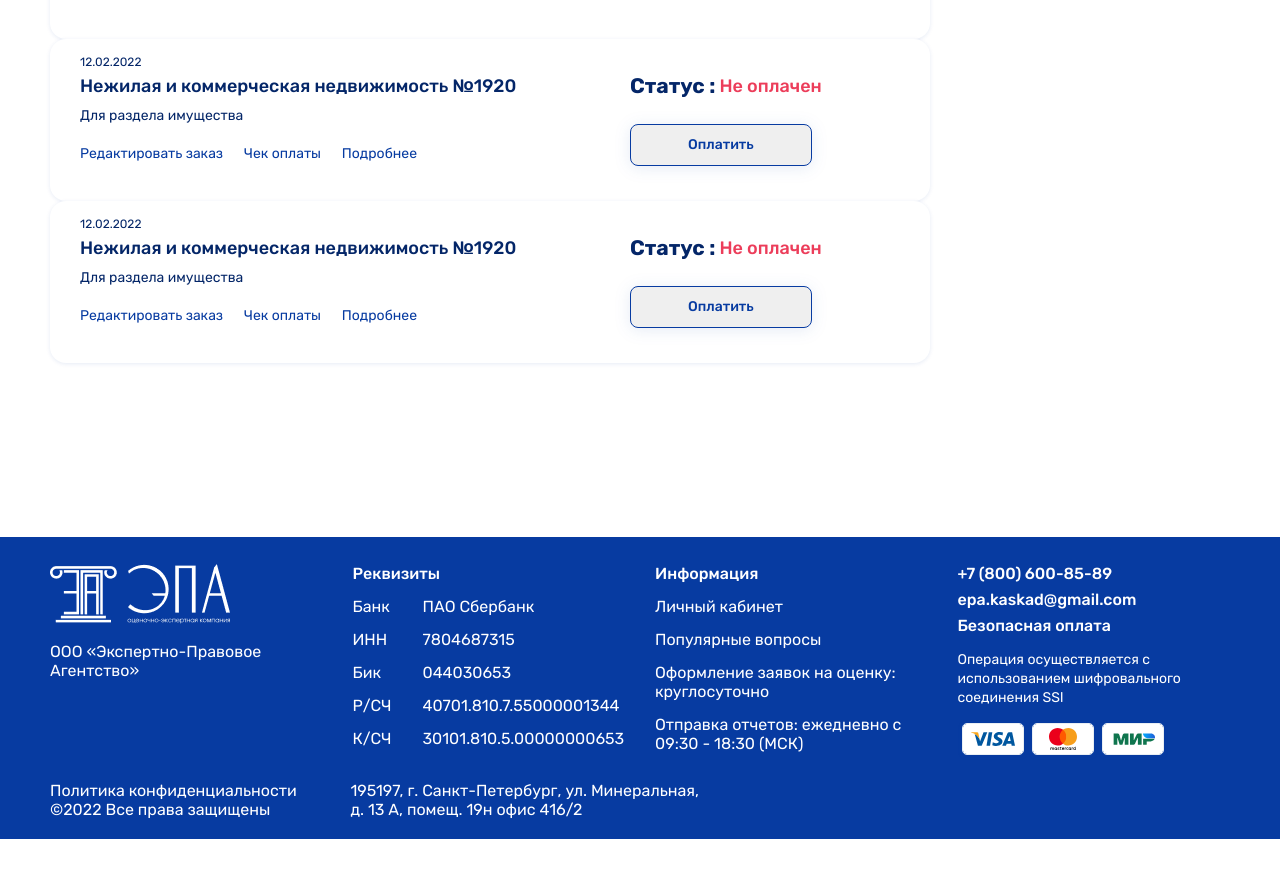
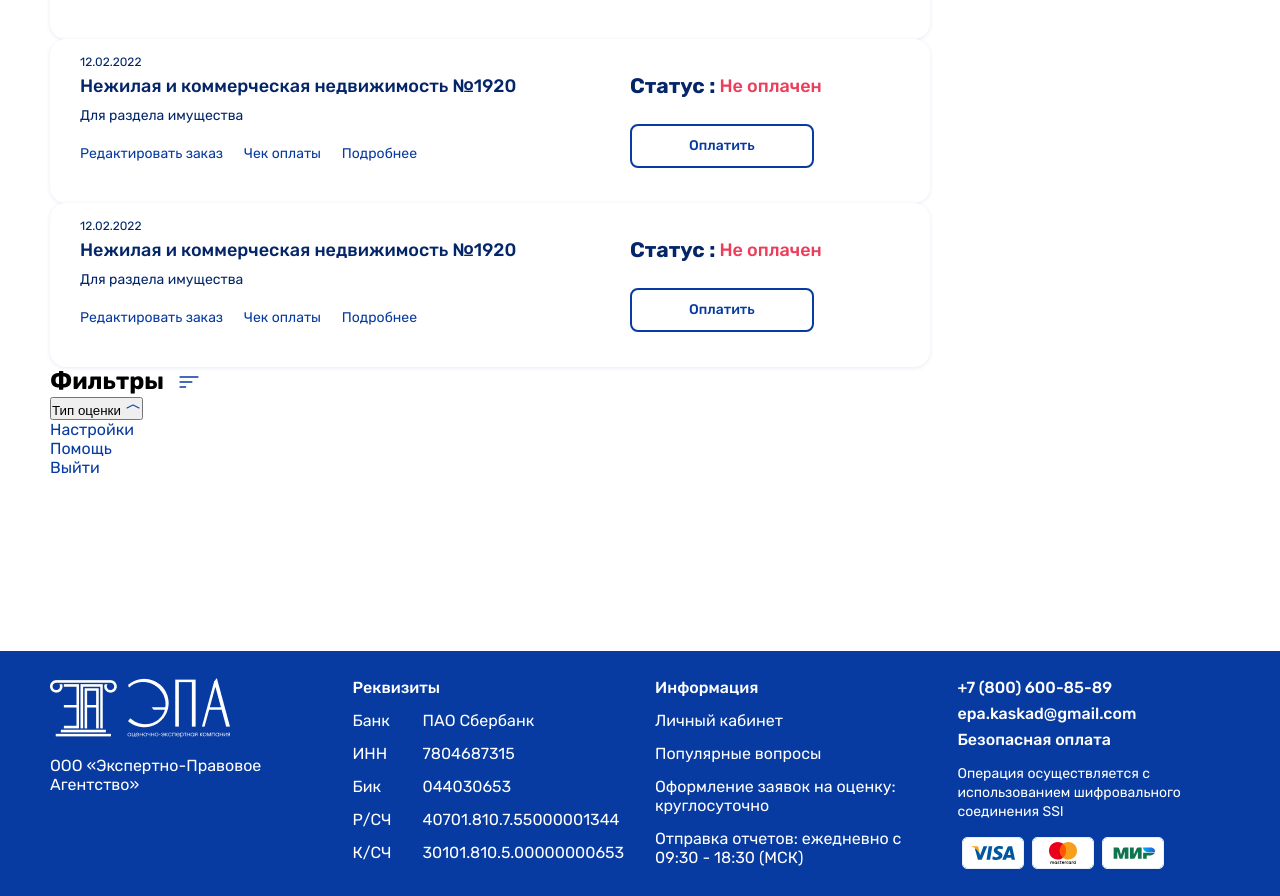
Before and after one commit to sardorkhayitmuradov/Expert-Legal-Agency, a React (Create React App) app: page /profile2 in a window 1280 px wide. Shown: the part 1311-2207 px from the top of the page. Before the commit the page ends 2150 px from the top, so only its background shows below. Built offline with nearby package versions, Linux system fonts and the light colour scheme.

Commit message:
profile filter chala

```diff
--- a/src/Pages/profile2/Profile2.jsx
+++ b/src/Pages/profile2/Profile2.jsx
@@ -1,67 +1,68 @@
-import React from 'react';
-import ProfileHeader from '../../components/ProfileHeader/ProfileHeader';
-import Notorious from '../../components/Notorious/Notorious';
-import Footer from '../../components/Footer/Footer';
-import Input from '../../components/Input/Input';
-import error from '../../assets/images/main/error.svg';
-import './Profile2.css';
-import Status from '../../components/Status/Status';
-import MyOrder from '../../components/My Order/MyOrder';
+import React from "react";
+import ProfileHeader from "../../components/ProfileHeader/ProfileHeader";
+import Notorious from "../../components/Notorious/Notorious";
+import Footer from "../../components/Footer/Footer";
+import Input from "../../components/Input/Input";
+import error from "../../assets/images/main/error.svg";
+import "./Profile2.css";
+import Status from "../../components/Status/Status";
+import MyOrder from "../../components/My Order/MyOrder";
+import Filter from "../../components/Filter/Filter";
 
 const Profile2 = () => {
   return (
     <>
       <ProfileHeader />
-      <main className='main'>
-        <section className='profile-section'>
-          <div className='profile2-container'>
-            <div className='profile2-wrapper'>
+      <main className="main">
+        <section className="profile-section">
+          <div className="profile2-container">
+            <div className="profile2-wrapper">
               <Notorious
-                label={'У вас нет привязки к Нотариусу'}
+                label={"У вас нет привязки к Нотариусу"}
                 image={error}
                 desc={
-                  'Найдите своего нотариуса в нашей системе, чтобы автоматически передавать результаты оценок. Повторная отправка не потребуется.'
+                  "Найдите своего нотариуса в нашей системе, чтобы автоматически передавать результаты оценок. Повторная отправка не потребуется."
                 }
-                buttonName={'Поиск Нотариуса'}
+                buttonName={"Поиск Нотариуса"}
               />
-              <div className='profile2-wrapper_right'>
-                <div className='profile2-wrapper_input'>
+              <div className="profile2-wrapper_right">
+                <div className="profile2-wrapper_input">
                   <Input
-                    labelName={'ФИО нотариуса'}
-                    inputType={'text'}
-                    inputId={'userFIO'}
-                    placeholder={'Иванов Иван Иванович'}
-                    descValue={'uft_pole_name'}
+                    labelName={"ФИО нотариуса"}
+                    inputType={"text"}
+                    inputId={"userFIO"}
+                    placeholder={"Иванов Иван Иванович"}
+                    descValue={"uft_pole_name"}
                     question={false}
                   />
                 </div>
-                <div className='profile2-wrapper_input'>
+                <div className="profile2-wrapper_input">
                   <Input
-                    labelName={'Email'}
-                    inputType={'email'}
-                    inputId={'userEmail'}
-                    placeholder={'example@gmail.com'}
-                    descValue={'uft_pole_name'}
+                    labelName={"Email"}
+                    inputType={"email"}
+                    inputId={"userEmail"}
+                    placeholder={"example@gmail.com"}
+                    descValue={"uft_pole_name"}
                     question={false}
                   />
                 </div>
-                <div className='profile2-wrapper_input'>
+                <div className="profile2-wrapper_input">
                   <Input
-                    labelName={'Телефон'}
-                    inputType={'tel'}
-                    inputId={'userPhone'}
-                    placeholder={'+7 (900) 000-00-00'}
-                    descValue={'uft_pole_name'}
+                    labelName={"Телефон"}
+                    inputType={"tel"}
+                    inputId={"userPhone"}
+                    placeholder={"+7 (900) 000-00-00"}
+                    descValue={"uft_pole_name"}
                     question={false}
                   />
                 </div>
-                <div className='profile2-wrapper_input'>
+                <div className="profile2-wrapper_input">
                   <Input
-                    labelName={'Адрес'}
-                    inputType={'text'}
-                    inputId={'userAddress'}
-                    placeholder={'Москва'}
-                    descValue={'uft_pole_name'}
+                    labelName={"Адрес"}
+                    inputType={"text"}
+                    inputId={"userAddress"}
+                    placeholder={"Москва"}
+                    descValue={"uft_pole_name"}
                     question={false}
                   />
                 </div>
@@ -69,29 +70,28 @@ const Profile2 = () => {
             </div>
           </div>
         </section>
-        <section className='profile-orders'>
-          <div className='profile3-container'>
-            <h2 className="profile2-title">
-            МОИ ЗАКАЗЫ
-            </h2>
+        <section className="profile-orders">
+          <div className="profile3-container">
+            <h2 className="profile2-title">МОИ ЗАКАЗЫ</h2>
             <MyOrder>
-              <Status progress={'В работе'} />
+              <Status progress={"В работе"} />
             </MyOrder>
             <MyOrder>
-              <Status progress={'В работе'} />
+              <Status progress={"В работе"} />
             </MyOrder>
             <MyOrder>
-              <Status progress={'Исполнен'} />
+              <Status progress={"Исполнен"} />
             </MyOrder>
             <MyOrder>
-              <Status progress={'Исполнен'} />
+              <Status progress={"Исполнен"} />
             </MyOrder>
             <MyOrder>
-              <Status progress={'Не оплачен'} />
+              <Status progress={"Не оплачен"} />
             </MyOrder>
             <MyOrder>
-              <Status progress={'Не оплачен'} />
+              <Status progress={"Не оплачен"} />
             </MyOrder>
+            <Filter />
           </div>
         </section>
       </main>
--- /dev/null
+++ b/src/components/Filter/Filter.css
@@ -0,0 +1,13 @@
+.profile__filter {
+    max-width: 280px;
+    width: 100%;
+}
+
+.filter__label {
+    display: flex;
+    gap: 10px;
+}
+
+.filter__label img {
+    width: 30px;
+}
--- /dev/null
+++ b/src/components/Filter/Filter.jsx
@@ -0,0 +1,49 @@
+import React from "react";
+import "../Filter/Filter.css";
+import filter from "../../assets/images/main/filter.svg";
+
+const Filter = () => {
+  return (
+    <>
+      <div className="profile__filter">
+        <div className="filter__label">
+          <h2>Фильтры</h2>
+          <img src={filter} alt="Filter" />
+        </div>
+        <div className="profile__filter__dropdown">
+          <button>
+            Тип оценки{" "}
+            <span className="dropdown__btn__span">
+              <svg
+                xmlns="http://www.w3.org/2000/svg"
+                width="16"
+                height="16"
+                fill="currentColor"
+                className="bi bi-chevron-compact-up"
+                viewBox="0 0 16 16"
+              >
+                <path
+                  fillRule="evenodd"
+                  d="M7.776 5.553a.5.5 0 0 1 .448 0l6 3a.5.5 0 1 1-.448.894L8 6.56 2.224 9.447a.5.5 0 1 1-.448-.894l6-3z"
+                />
+              </svg>
+            </span>
+          </button>
+          <div className="profile__filter__dropdown__content">
+            <a className="dropdown__content__links" href="#">
+              <span>Настройки</span>
+            </a>
+            <a href="#" className="dropdown__content__links">
+              <span>Помощь</span>
+            </a>
+            <a href="#" className="dropdown__content__links">
+              <span>Выйти</span>
+            </a>
+          </div>
+        </div>
+      </div>
+    </>
+  );
+};
+
+export default Filter;
--- a/src/components/Status/Status.css
+++ b/src/components/Status/Status.css
@@ -69,7 +69,12 @@ font-size: 14px;
 line-height: 20px;
 color: #073BA1;
 padding: 10px 57px;
-border: 1px solid #073BA1;
-filter: drop-shadow(0px 2px 8px rgba(7, 59, 161, 0.1));
+border: 2px solid #073BA1;
+background: #fff;
 border-radius: 8px;
 }
+
+.status-button:hover {
+    color: #fff;
+    background: #042668;
+}
```
Also changed, not shown: src/assets/images/main/filter.svg (added).
